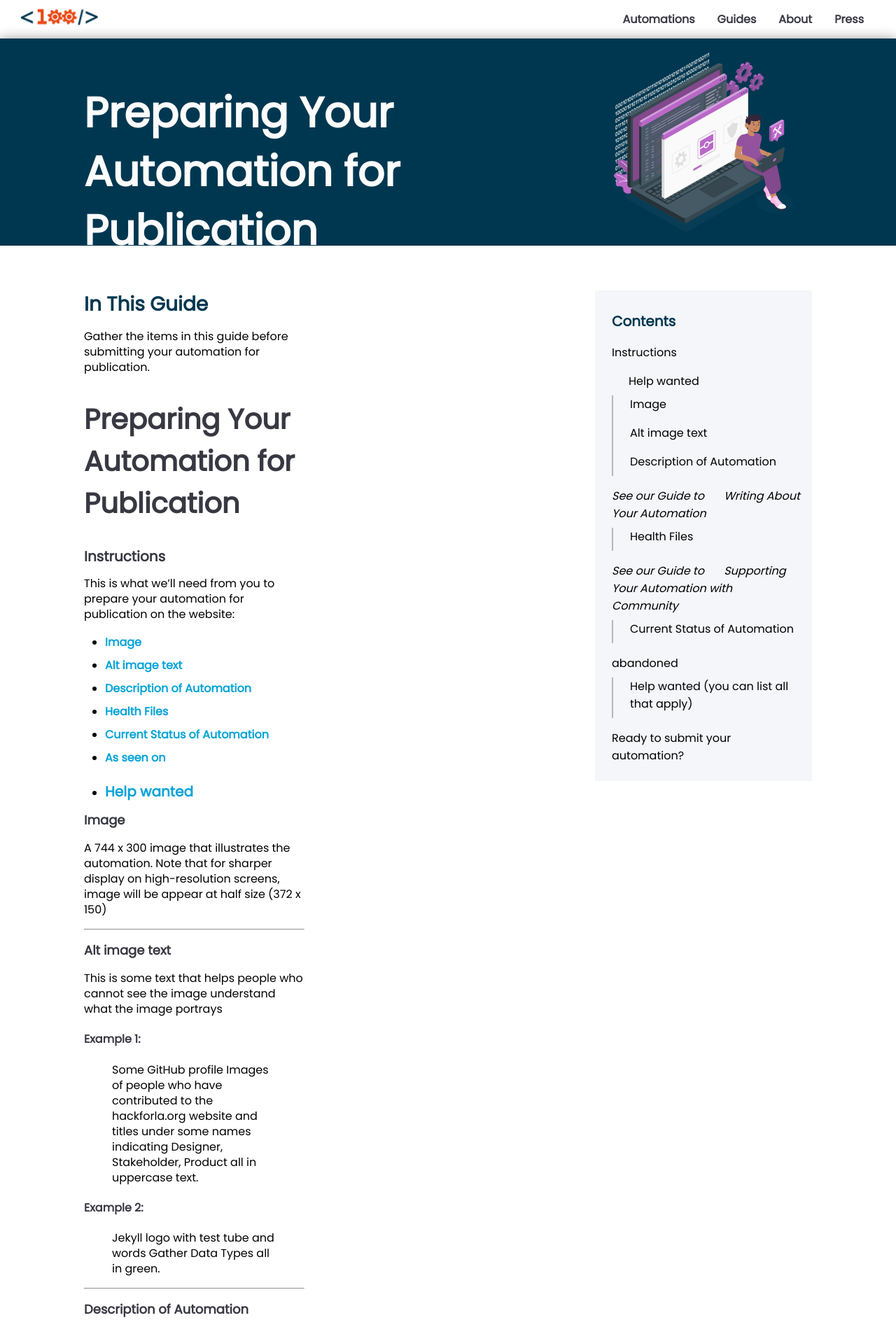
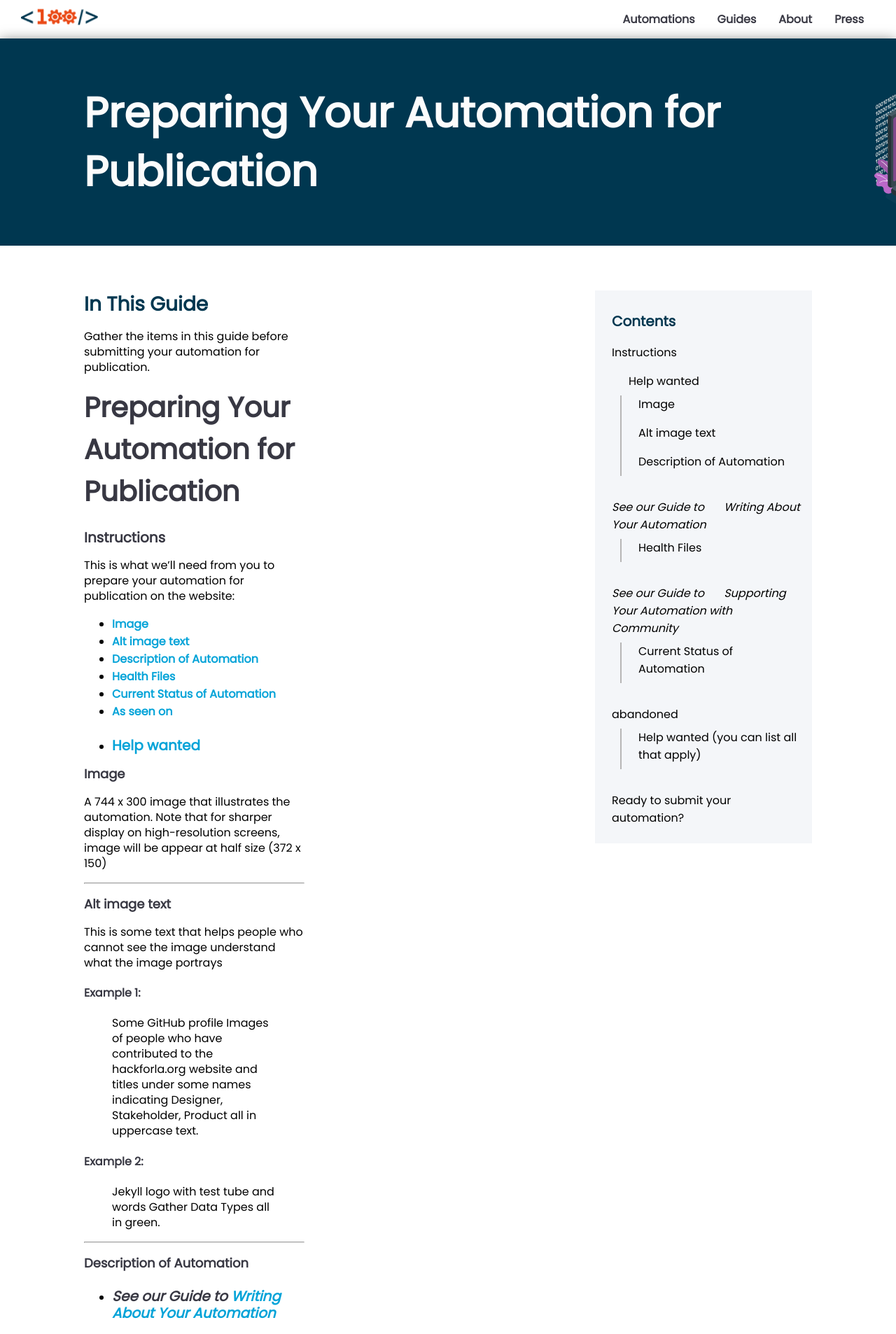
Before and after one commit to 100Automations/Website, a Jekyll site: the page built from _guides/prep-automation-for-publication.md, in a window 1280 px wide. Shown: the top 1906 px of the page at 70% size. Built offline with Jekyll 4.4.1, drawn with Linux system fonts in a browser that asks for light colours.

Commit message:
#334 code for guide pages refactored. Issue with title being pushed down fixed.

```diff
--- a/_sass/guides.scss
+++ /dev/null
@@ -1,205 +0,0 @@
-// hero container stuff - first section element
-.hero-container{
-  grid-row: 1;
-  display: grid;
-  grid-column-gap: 10px;
-  grid-column: 1/span 12;
-  grid-template-columns: repeat(3, 1fr);
-
-}
-
-.hero-container--guides{
-background-color: #003750;
-box-shadow: -20rem 0 #003750, 40rem 0 #003750;
-margin-bottom: 4rem;
-}
-
-.hero-container--guides .col1{
-grid-column: 1/8;
-max-width: max-content;
-max-height: 168px;
-margin: 4rem 0 4rem 0;
-}
-
-.hero-container--guides .col3{
-grid-column: 10/12
-}
-
-.title1 {
-  align-self: center;
-}
-// end hero container - first section element
-
-// parental div stuff
-.guide{
-  // display: grid;
-  padding: 0 120px 0 120px;
-  grid-template-columns: repeat(12, 1fr);
-  grid-auto-rows: minmax(100px, auto);
-  grid-column-gap: 3.975rem;
-}
-
-// end parental div
-
-// second section element
-.content-container-title{
-  margin: 0;
-}
-
-.content-container--guide  h1 {
-  font-size: 40px;
-  font-style: normal;
-  font-weight: 600;
-  line-height: 60px;
-  letter-spacing: 0em;
-  text-align: left;
-  color: #383843;
-}
-
-.content-container--guide  h2{
-  font-size: 20px;
-  font-style: normal;
-  font-weight: 600;
-  line-height: 24px;
-  letter-spacing: 0em;
-  text-align: left;
-  color: #383843;
-  margin-top: 1.5rem;
-}
-
-.content-container--guide h3{
-  font-size: 18px;
-  font-style: normal;
-  font-weight: 600;
-  line-height: 22px;
-  letter-spacing: 0em;
-  text-align: left;
-  color: #383843;
-}
-
-.content-container--guide h4{
-  font-size: 16px;
-  font-style: normal;
-  font-weight: 600;
-  line-height: 22px;
-  letter-spacing: 0em;
-  text-align: left;
-  color: #383843;
-}
-
-.content-container--guide p {
-  font-family: $poppins;
-  font-size: 16px;
-  font-style: normal;
-  font-weight: 400;
-  line-height: 22px;
-  letter-spacing: 0em;
-  text-align: left;
-
-}
-// end second section element
-
-// left side container
-#creating-a-good-project-image {
-  margin: 1rem 0 1rem 0;
-}
-
-
-.title5 {
-  color: $primary;
-  margin: 0;
-}
-
-.body-container{
-  grid-column-gap: 22rem;
-  font-family: 'Open Sans', sans-serif;
-  padding-bottom: 5rem;
-  display: flex;
-}
-
-.body-container ul{
-  list-style-type: disc;
-  padding-left: 30px;
-}
-
-.body-container li{
-  margin-bottom: .5rem;
-}
-
-.body-container a{
-  text-decoration: none;
-  color: $secondary;
-}
-
-.content-container{
-  grid-column: 1/8;
-}
-// end left side container
-
-// right nav container
-.sticky-nav-container--guides{
-  grid-column: 9/70;
-  margin-left: 63px;
-  }
-
-.sticky-nav-container--guides nav{
-  width: 310px;
-  height: max-content;
-  }
-
-.sticky-nav-container--guides h2{
-  font-family: $poppins;
-  font-size: 20px;
-  font-style: normal;
-  font-weight: 600;
-  line-height: 24px;
-  letter-spacing: 0em;
-  text-align: left;
-  color: #003750;
-  padding: 32px 24px 12px;
-  margin: 0;
-}
-
-.sticky-nav-container--guides ul{
-  list-style-type: none;
-  padding-left: 24px;
-  margin: 0;
-}
-
-.sticky-nav-container--guides a{
-  padding: 8px .5rem 8px 0;
-  margin: 0 1rem 0 0 ;
-  color:black;
-}
-
-.sticky-nav-container--guides li{
-  padding-bottom: 8px;
-  margin: 8px 0 0 0;
-}
-
-.sticky-nav-container--guides a{
-  font-weight: normal;
-}
-
-.nav-border-links{
-  border-left: 2px solid;
-  border-color: $iconsgrey;
-  margin-left: 12px;
-  margin-bottom: 16px;
-}
-
-.nav-border{
-  background-color: #F4F6F9;
-  padding-bottom: 16px;
-  height: max-content;
-}
-// end right nav container
-
-// bottom shadow
-
-.body-shadow{
-  box-shadow: 0px 4px 20px rgba(0, 0, 0, 0.6);
-  overflow-y: hidden;
-  margin-bottom: 3rem;
-  border-radius: 0 0 100px 100px;
-}
--- a/_sass/index.scss
+++ b/_sass/index.scss
@@ -1,7 +1,7 @@
 @import "variables/index.scss";
 @import "components/index.scss";
 @import "includes/index.scss";
-@import "guides.scss";
+@import "layouts/index.scss";
 @import "press-kit/all_bios.scss";
 
 html,body {
--- /dev/null
+++ b/_sass/layouts/guides.scss
@@ -0,0 +1,147 @@
+//Parent
+div.guide{
+  padding: 0 120px 0 120px;
+  grid-template-columns: repeat(12, 1fr);
+  grid-auto-rows: minmax(100px, auto);
+  grid-column-gap: 3.975rem;
+//Bottom Shadow Properties
+  box-shadow: 0px 4px 20px rgba(0, 0, 0, 0.6);
+  overflow-y: hidden;
+  margin-bottom: 3rem;
+  border-radius: 0 0 100px 100px;
+
+//Bottom Section Element
+  section.body-container{
+    grid-column-gap: 22rem;
+    font-family: 'Open Sans', sans-serif;
+    padding-bottom: 5rem;
+    display: flex;
+
+    .body-container ul{
+      list-style-type: disc;
+      padding-left: 30px;
+    }
+    .body-container li{
+      margin-bottom: .5rem;
+    }
+
+    .body-container a{
+      text-decoration: none;
+      color: $secondary;
+    }
+//Top Div Element
+    div.content-container, div.content-container--guide{
+      grid-column: 1/8;
+
+      h1 {
+        font-size: 40px;
+        font-style: normal;
+        font-weight: 600;
+        line-height: 60px;
+        letter-spacing: 0em;
+        text-align: left;
+        color: #383843;
+        margin: 1rem 0 1rem 0;
+      }
+
+       h2{
+        font-size: 20px;
+        font-style: normal;
+        font-weight: 600;
+        line-height: 24px;
+        letter-spacing: 0em;
+        text-align: left;
+        color: #383843;
+        margin-top: 1.5rem;
+      }
+
+      h3{
+        font-size: 18px;
+        font-style: normal;
+        font-weight: 600;
+        line-height: 22px;
+        letter-spacing: 0em;
+        text-align: left;
+        color: #383843;
+      }
+
+      h4{
+        font-size: 16px;
+        font-style: normal;
+        font-weight: 600;
+        line-height: 22px;
+        letter-spacing: 0em;
+        text-align: left;
+        color: #383843;
+      }
+
+      h5{
+        color: $primary;
+        margin: 0;
+      }
+
+      p {
+        font-family: $poppins;
+        font-size: 16px;
+        font-style: normal;
+        font-weight: 400;
+        line-height: 22px;
+        letter-spacing: 0em;
+        text-align: left;
+
+      }
+    }
+//Bottom Div Element
+    div.sticky-nav-container--guides{
+      grid-column: 9/70;
+      margin-left: 63px;
+
+      h2{
+        font-family: $poppins;
+        font-size: 20px;
+        font-style: normal;
+        font-weight: 600;
+        line-height: 24px;
+        letter-spacing: 0em;
+        text-align: left;
+        color: #003750;
+        padding: 32px 24px 12px;
+        margin: 0;
+      }
+
+      ul{
+        list-style-type: none;
+        padding-left: 24px;
+        margin: 0;
+      }
+
+      a{
+        padding: 8px .5rem 8px 0;
+        margin: 0 1rem 0 0 ;
+        color:black;
+        font-weight: normal;
+      }
+
+      li{
+        padding-bottom: 8px;
+        margin: 8px 0 0 0;
+      }
+
+// Bottom Nav Container
+      nav.nav-border{
+        background-color: #F4F6F9;
+        padding-bottom: 16px;
+        height: max-content;
+        width: 310px;
+
+        ul.nav-border-links{
+          border-left: 2px solid;
+          border-color: $iconsgrey;
+          margin-left: 12px;
+          margin-bottom: 16px;
+        }
+      }
+
+    };
+  }
+}
--- /dev/null
+++ b/_sass/layouts/guides_hero.scss
@@ -0,0 +1,24 @@
+section.hero-container, section.hero-container--guides{
+    grid-row: 1;
+    display: grid;
+    grid-column-gap: 10px;
+    grid-column: 1/span 12;
+    grid-template-columns: repeat(3, 1fr);
+    background-color: #003750;
+    box-shadow: -20rem 0 #003750, 40rem 0 #003750;
+    margin-bottom: 4rem;
+
+    h1.col1, h1.title1{
+      grid-column: 1/8;
+      max-width: max-content;
+      width: 67rem;
+      max-height: 168px;
+      margin: 4rem 0 4rem 0;
+      align-self: center;
+      }
+
+    .col3{
+      grid-column: 10/12
+      }
+
+  }
--- /dev/null
+++ b/_sass/layouts/index.scss
@@ -0,0 +1,2 @@
+@import 'guides_hero.scss';
+@import 'guides.scss';
--- a/docker-compose.yml
+++ b/docker-compose.yml
@@ -2,7 +2,7 @@ version: "3"
 services:
   website:
     image: jekyll/jekyll:pages
-    container_name: "oneHund"
+    container_name: "oneHundr"
     command: jekyll serve --force_polling --livereload --config _config.yml,_config.docker.yml --incremental
     environment:
       - JEKYLL_ENV=docker
```
Also changed, not shown: _layouts/guides.html (+8 -2 lines).
